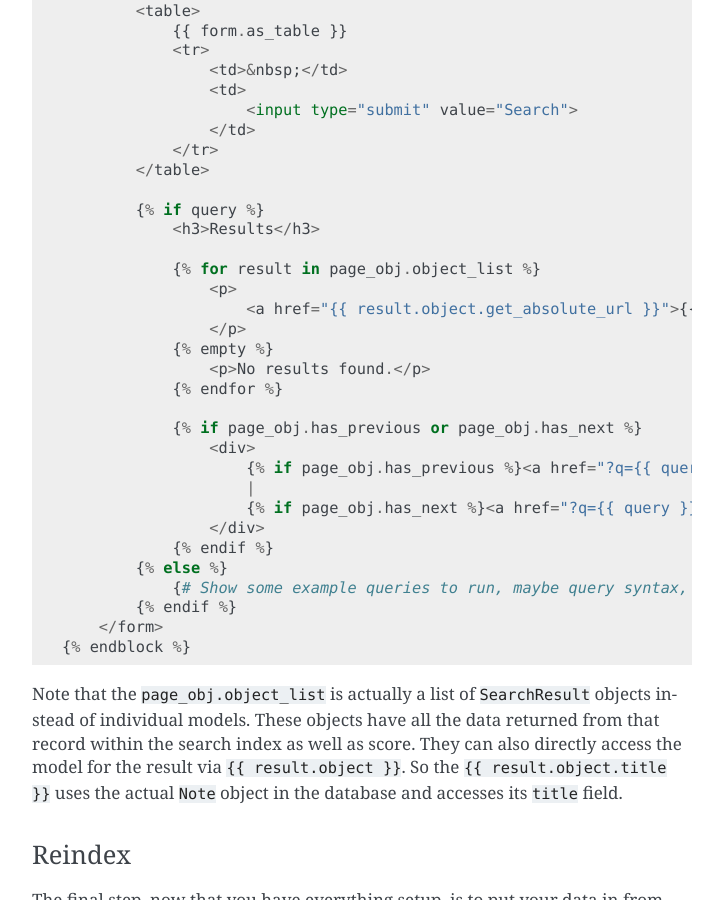
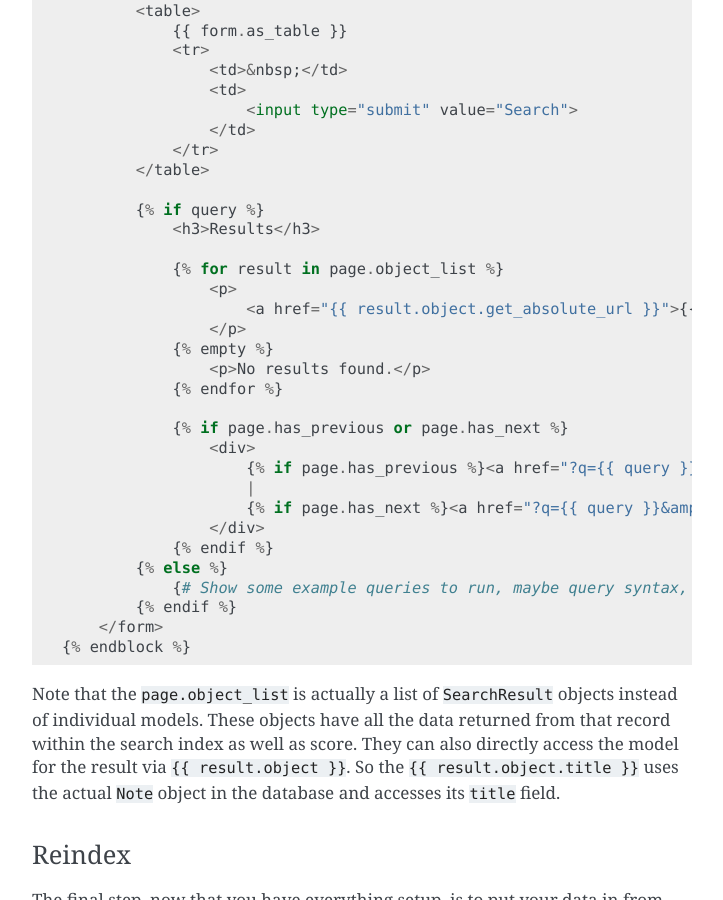
Before and after one commit to django-haystack/django-haystack, a Sphinx documentation site: the page built from docs/tutorial.rst, in a window 1280 px wide and 900 px high, scrolled down 6393 px. Shown: the whole window, without its empty margins (388-1111 px from the left). Built offline with Sphinx 7.4.7, drawn with Linux system fonts in a browser that asks for light colours; pages that are not in the unit, such as notebooks, are missing from menus.

Commit message:
Rename 'page_obj' with 'page' in the tutorial, section Search Template as there is no 'page_obj' in the controller and this results giving 'No results found' in the search.

```diff
--- a/docs/tutorial.rst
+++ b/docs/tutorial.rst
@@ -318,7 +318,7 @@ will likely differ)::
             {% if query %}
                 <h3>Results</h3>
 
-                {% for result in page_obj.object_list %}
+                {% for result in page.object_list %}
                     <p>
                         <a href="{{ result.object.get_absolute_url }}">{{ result.object.title }}</a>
                     </p>
@@ -326,11 +326,11 @@ will likely differ)::
                     <p>No results found.</p>
                 {% endfor %}
 
-                {% if page_obj.has_previous or page_obj.has_next %}
+                {% if page.has_previous or page.has_next %}
                     <div>
-                        {% if page_obj.has_previous %}<a href="?q={{ query }}&amp;page={{ page_obj.previous_page_number }}">{% endif %}&laquo; Previous{% if page_obj.has_previous %}</a>{% endif %}
+                        {% if page.has_previous %}<a href="?q={{ query }}&amp;page={{ page.previous_page_number }}">{% endif %}&laquo; Previous{% if page.has_previous %}</a>{% endif %}
                         |
-                        {% if page_obj.has_next %}<a href="?q={{ query }}&amp;page={{ page_obj.next_page_number }}">{% endif %}Next &raquo;{% if page_obj.has_next %}</a>{% endif %}
+                        {% if page.has_next %}<a href="?q={{ query }}&amp;page={{ page.next_page_number }}">{% endif %}Next &raquo;{% if page.has_next %}</a>{% endif %}
                     </div>
                 {% endif %}
             {% else %}
@@ -339,7 +339,7 @@ will likely differ)::
         </form>
     {% endblock %}
 
-Note that the ``page_obj.object_list`` is actually a list of ``SearchResult``
+Note that the ``page.object_list`` is actually a list of ``SearchResult``
 objects instead of individual models. These objects have all the data returned
 from that record within the search index as well as score. They can also
 directly access the model for the result via ``{{ result.object }}``. So the
```
